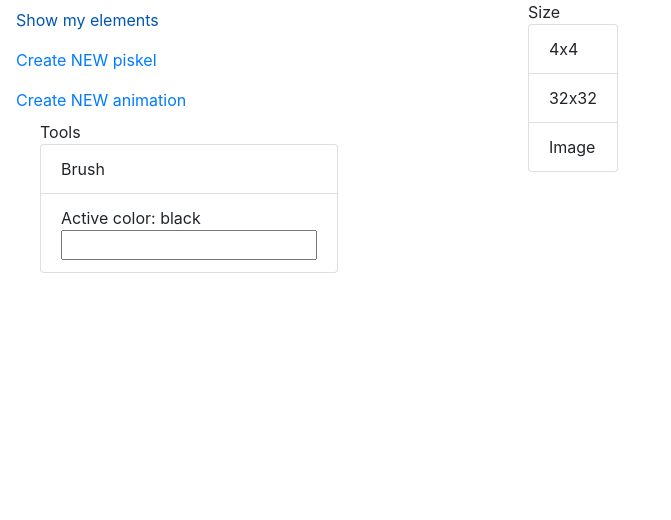
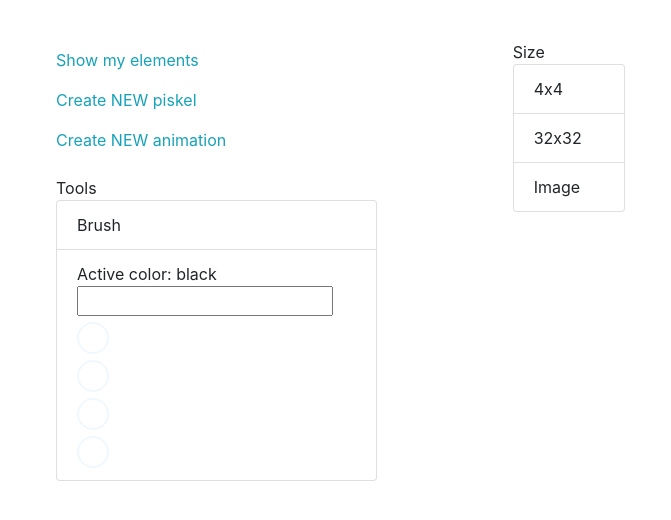
Before and after one commit to KseniaKuntsevich/codejam-canvas, a plain HTML site: page codejam-canvas/index.html in a window 1280 px wide. Shown: the whole page, without its empty margins (0-671 px from the left). Drawn offline with Linux system fonts and the light colour scheme.

Commit message:
feat: add basic layout with css

```diff
--- a/codejam-canvas/index.html
+++ b/codejam-canvas/index.html
@@ -17,21 +17,21 @@
     <div class="main">
 
         <div class="d-flex justify-content-between">
-            <div>
+            <div class="flex-column space-around flex-grow-1">
                 <ul class="nav flex-column">
                     <li class="nav-item">
-                        <a class="nav-link active" href="#">Show my elements</a>
+                        <a class="nav-link active text-info" href="#">Show my elements</a>
                     </li>
                     <li class="nav-item">
-                        <a class="nav-link" href="#">Create NEW piskel</a>
+                        <a class="nav-link text-info" href="#">Create NEW piskel</a>
                     </li>
                     <li class="nav-item">
-                        <a class="nav-link" href="#">Create NEW animation</a>
+                        <a class="nav-link text-info" href="#">Create NEW animation</a>
                     </li>
                     </li>
                 </ul>
 
-                <ul>Tools
+                <ul class="ul" >Tools
                     <li class="list-group-item">Brush</li>
                     <li class="list-group-item">
                         <div id="editor">
@@ -55,7 +55,7 @@
 
             </div>
 
-            <div id="sizeSwitcher">
+            <div id="sizeSwitcher" class="space-around flex-grow-1" >
                 <ul>Size
                     <li class="list-group-item" data-type="array" id="frame1">4x4</li>
                     <li class="list-group-item" data-type="array" id="frame2">32x32</li>
@@ -63,7 +63,11 @@
                 </ul>
             </div>
 
-            <canvas data-active-frame="" id="canvas" width="512" height="512"></canvas>
+            <div  class="space-around flex-grow-1">
+                <canvas data-active-frame="" id="canvas" width="512" height="512"></canvas>
+            </div>
+
+
 
         </div>
 
--- a/codejam-canvas/src/style.css
+++ b/codejam-canvas/src/style.css
@@ -0,0 +1,18 @@
+.space-around{
+	padding: 2.5rem;
+}
+.ul {
+	padding: 1rem
+}
+#canvas {
+    width: 512px;
+	height: 512px;
+}
+.picker {
+	width: 32px;
+	height: 32px;
+	margin-top: 6px;
+	border: 2px  solid aliceblue;
+	border-radius: 50% 50%;
+	cursor: pointer;
+}
```
